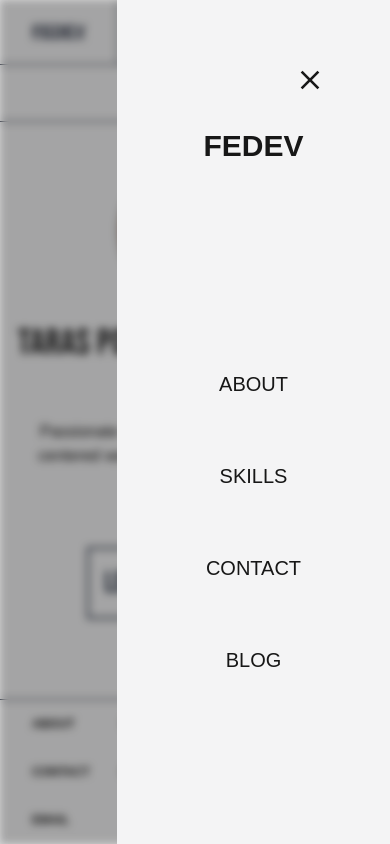
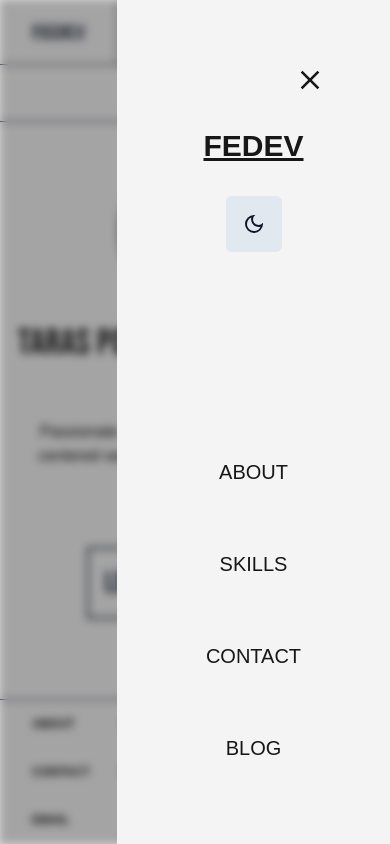
Before and after one commit to tpostolyuk/fedev-portfolio, a Next.js app: page / in a window 390 px wide. Both pictures are taken after a click on the button 346 px from the left and 32 px from the top of the page. Built offline with nearby package versions, Linux system fonts and the light colour scheme; a web font is replaced by a local one.

Commit message:
chore(drawer): dark mode for drawer, add theme toggle for mobile

```diff
--- a/src/components/drawer.tsx
+++ b/src/components/drawer.tsx
@@ -7,6 +7,7 @@ import { FC } from "react";
 import clsx from "clsx";
 
 import { NAV_ITEMS } from "@/constants/options";
+import { ThemeToggle } from "./theme-toggle";
 
 interface Props {
   onClose: () => void;
@@ -22,13 +23,32 @@ export const Drawer: FC<Props> = ({ onClose }) => {
     >
       <div
         onClick={(e) => e.stopPropagation()}
-        className="fixed bottom-0 right-0 top-0 z-10 w-[70%] bg-zinc-100 p-16"
+        className={clsx(
+          "fixed bottom-0 right-0 top-0 z-10 w-[70%] bg-zinc-100 p-16",
+          "dark:bg-slate-900",
+        )}
       >
         <div className="flex flex-col items-center gap-8">
           <button className="ml-auto" onClick={onClose}>
             <IoMdClose size={32} />
           </button>
-          <h2 className="text-3xl font-bold">FEDEV</h2>
+
+          <Link href="/">
+            <h2
+              className={clsx(
+                "text-3xl font-bold",
+                currentPath === "/" && "underline",
+                "dark:text-white",
+              )}
+            >
+              FEDEV
+            </h2>
+          </Link>
+          <div
+            className={clsx("rounded-md bg-slate-200 p-2", "dark:bg-slate-700")}
+          >
+            <ThemeToggle />
+          </div>
         </div>
         <nav className="flex h-full items-center justify-center">
           <ul
```
